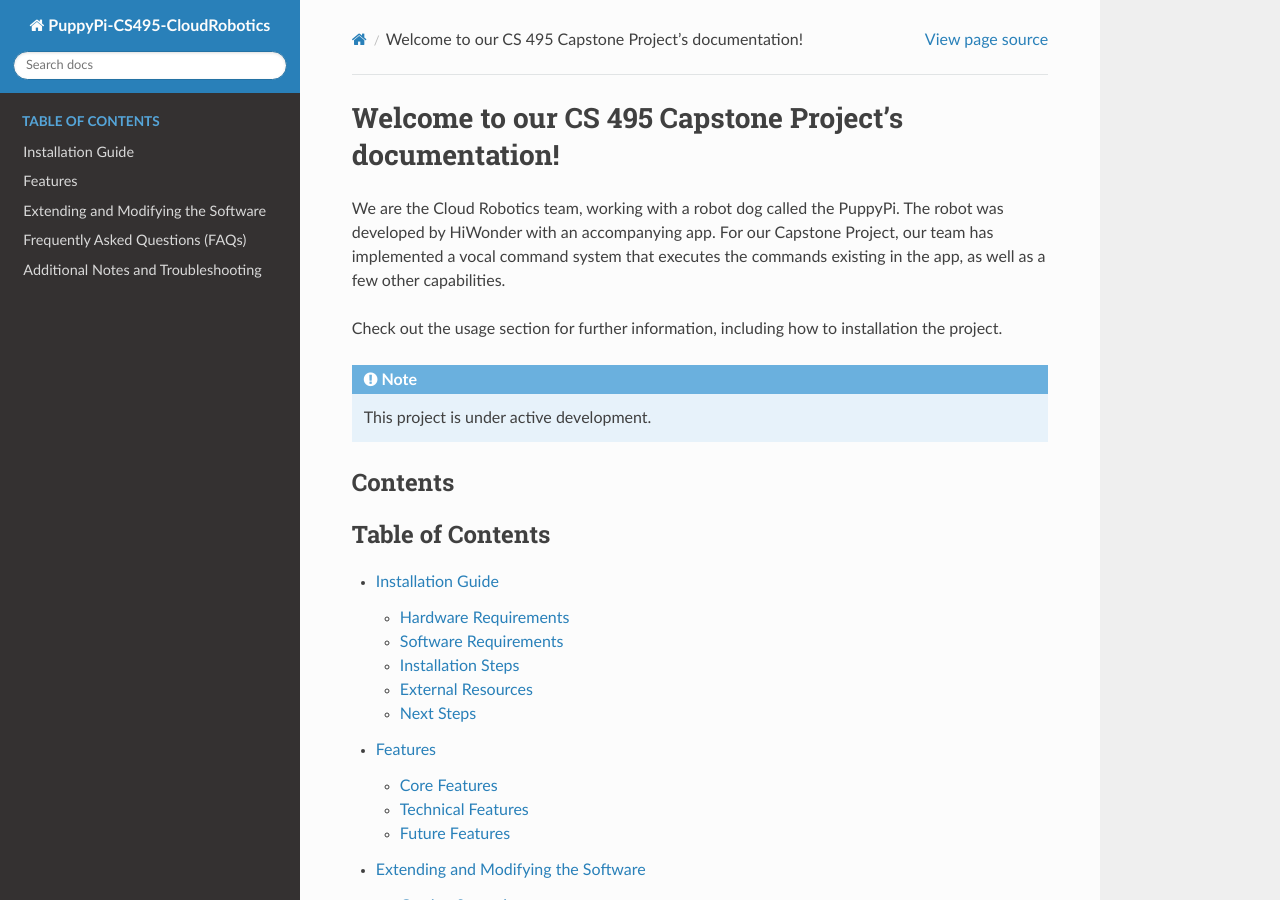
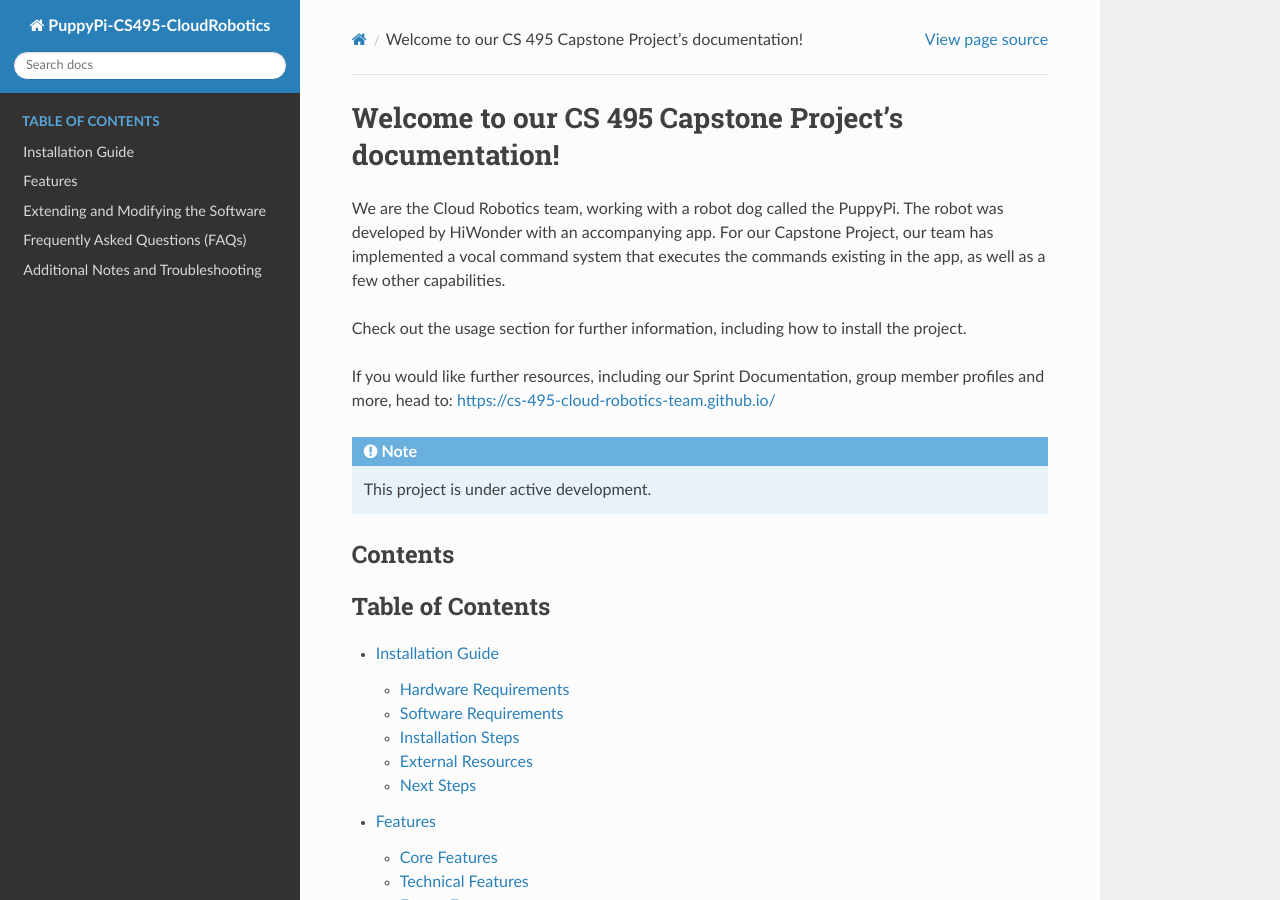
Before and after one commit to CS-495-Cloud-Robotics-Team/PuppyPi, a Sphinx documentation site: the page built from docs/index.rst, in a window 1280 px wide and 900 px high. Built offline with Sphinx 7.4.7 and the Read the Docs theme 3.1.0, drawn with Linux system fonts in a browser that asks for light colours; pages that are not in the unit, such as notebooks, are missing from menus.

Commit message:
Update index.rst

```diff
--- a/docs/index.rst
+++ b/docs/index.rst
@@ -4,7 +4,9 @@ Welcome to our CS 495 Capstone Project's documentation!
 We are the Cloud Robotics team, working with a robot dog called the PuppyPi. The robot was developed by HiWonder with an accompanying app. For our Capstone Project, our team has implemented a vocal command system that executes the commands existing in the app, as well as a few other capabilities.
 
 Check out the :doc:`usage` section for further information, including
-how to :ref:`installation` the project.
+how to :ref:`install` the project.
+
+If you would like further resources, including our Sprint Documentation, group member profiles and more, head to: https://cs-495-cloud-robotics-team.github.io/
 
 .. note::
 
```
